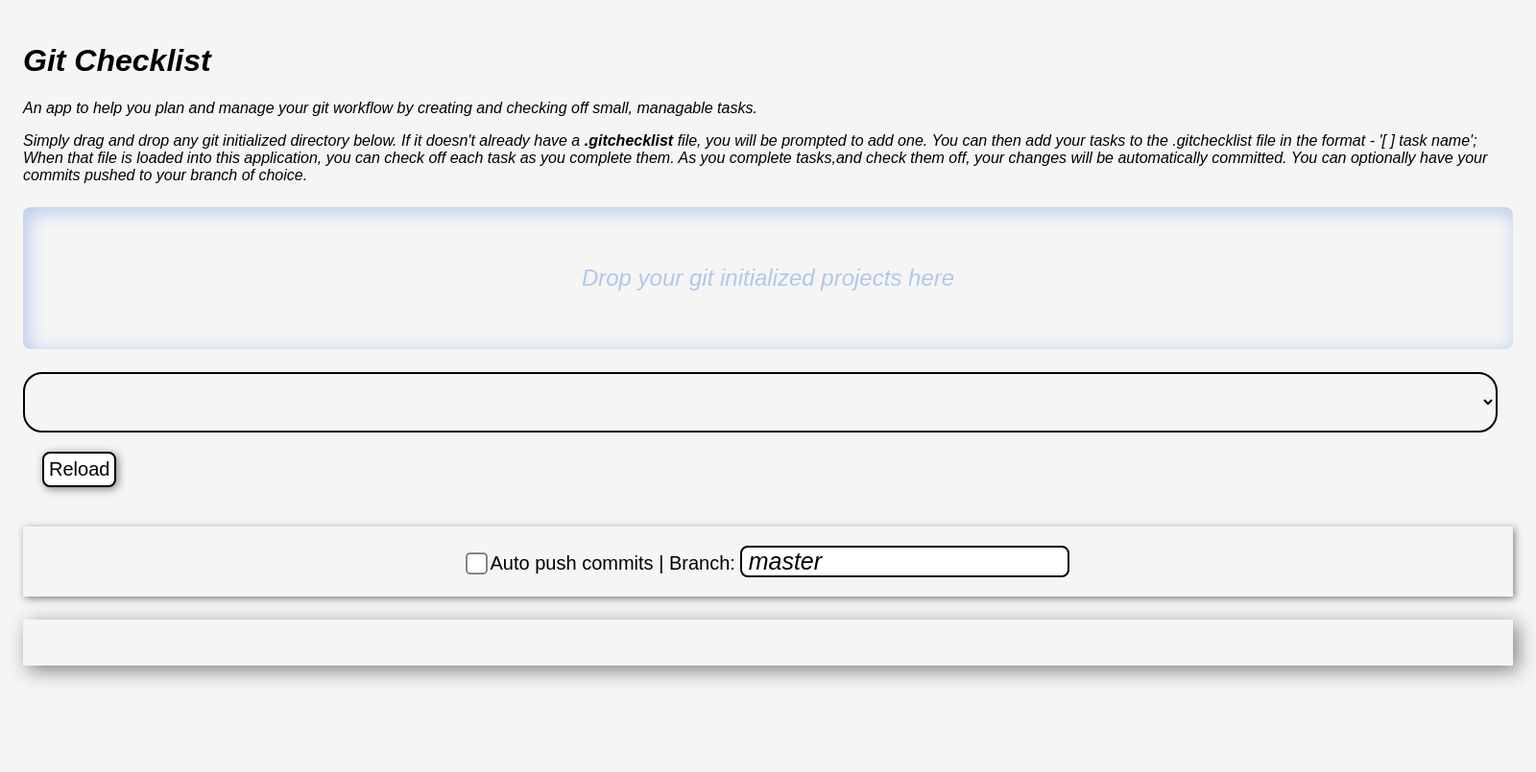
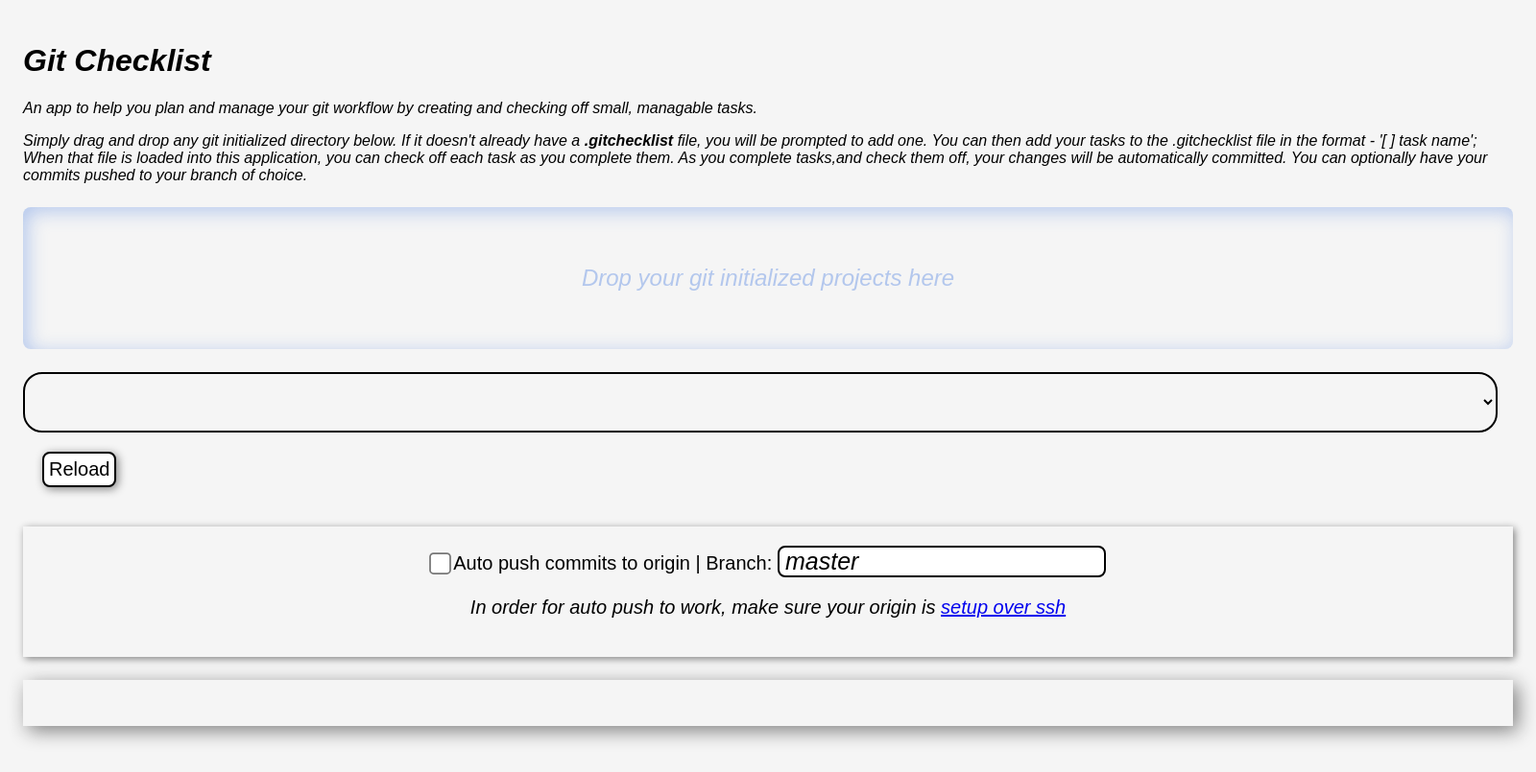
Before and after one commit to QED0711/git-checklist, an Electron app: page index.html in a window 1600 px wide. Shown: the whole page at 96% size. Drawn offline with Linux system fonts and the light colour scheme.

Commit message:
added ssh requirement statement and link

```diff
--- a/index.html
+++ b/index.html
@@ -53,13 +53,14 @@
     <form id="auto-push" class="section-form">
 
         <input type="checkbox" id="push" >
-        <label for="push">Auto push commits</label>
+        <label for="push">Auto push commits to origin</label>
 
         |
 
         <label for="branch">Branch: </label>
         <input type="text" id="branch" value="master">
 
+        <p><em>In order for auto push to work, make sure your origin is <a href="https://medium.com/@amanze.ogbonna/accessing-pushing-to-github-without-username-and-password-3022feb077fb" target="_blank">setup over ssh</a></em></p>
 
     </form>
 
```
Also changed, not shown: 1 other file.
